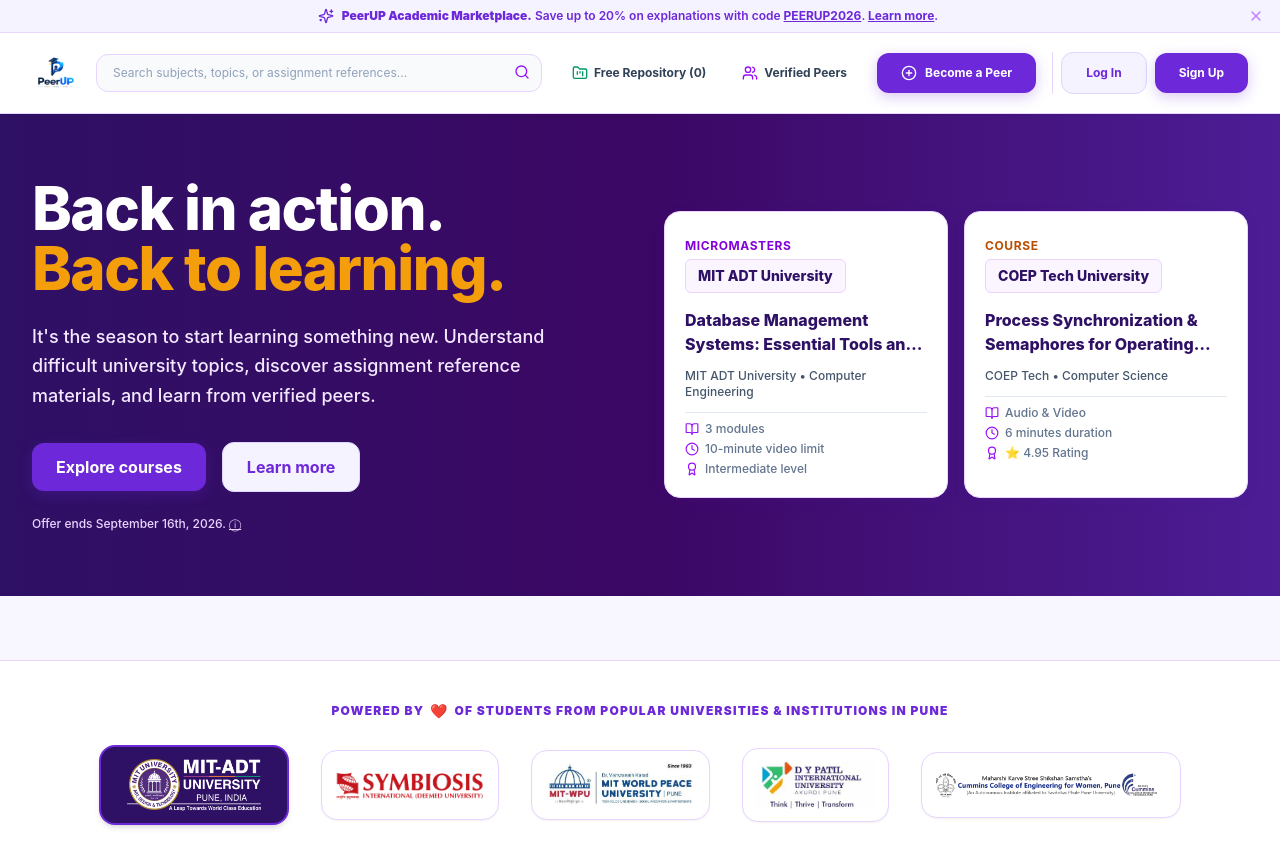
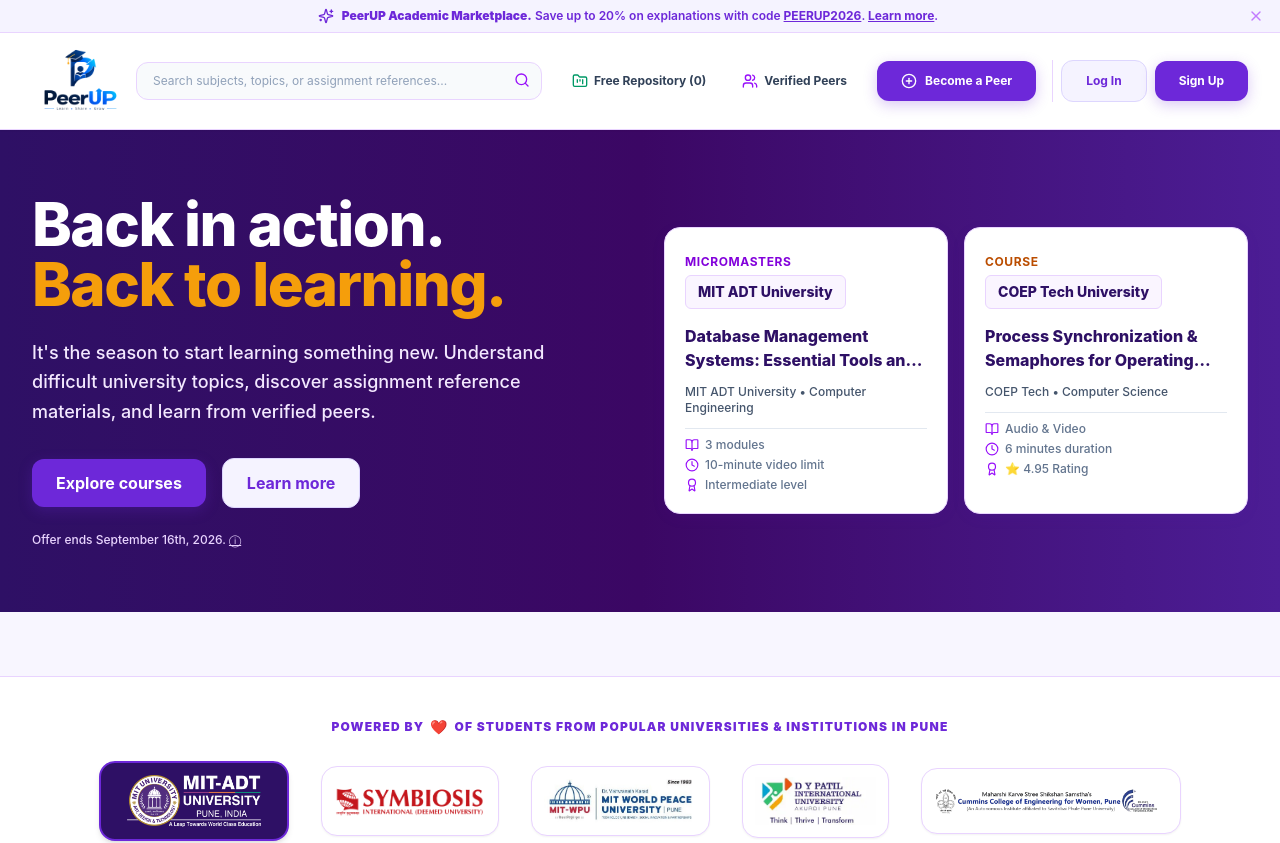
Before and after one commit to ShubhamAlapure/PeerUP, a React (Vite) app in the folder client/: page / in a window 1280 px wide. Shown: the top 843 px of the page. Built offline with nearby package versions, Linux system fonts and the light colour scheme; no server answers; the database is empty.

Commit message:
fix: enlarge Navbar container height and PeerUP logo scale to display logo prominently and clearly

```diff
--- a/client/src/components/Navbar.tsx
+++ b/client/src/components/Navbar.tsx
@@ -99,10 +99,10 @@ export const Navbar: React.FC = () => {
       )}
 
       {/* Main Pure White Navbar Bar */}
-      <div className="page-container h-20 flex items-center justify-between gap-4">
+      <div className="page-container h-24 flex items-center justify-between gap-4 py-2">
         {/* Brand Logo */}
         <Link to="/" className="flex items-center gap-3 group shrink-0">
-          <img src="/logo.png" alt="PeerUP Logo" className="h-12 w-auto object-contain group-hover:scale-105 transition-transform" />
+          <img src="/logo.png" alt="PeerUP Logo" className="h-20 sm:h-22 w-auto object-contain scale-110 origin-left group-hover:scale-115 transition-transform" />
         </Link>
 
         {/* Global Search Input */}
```
